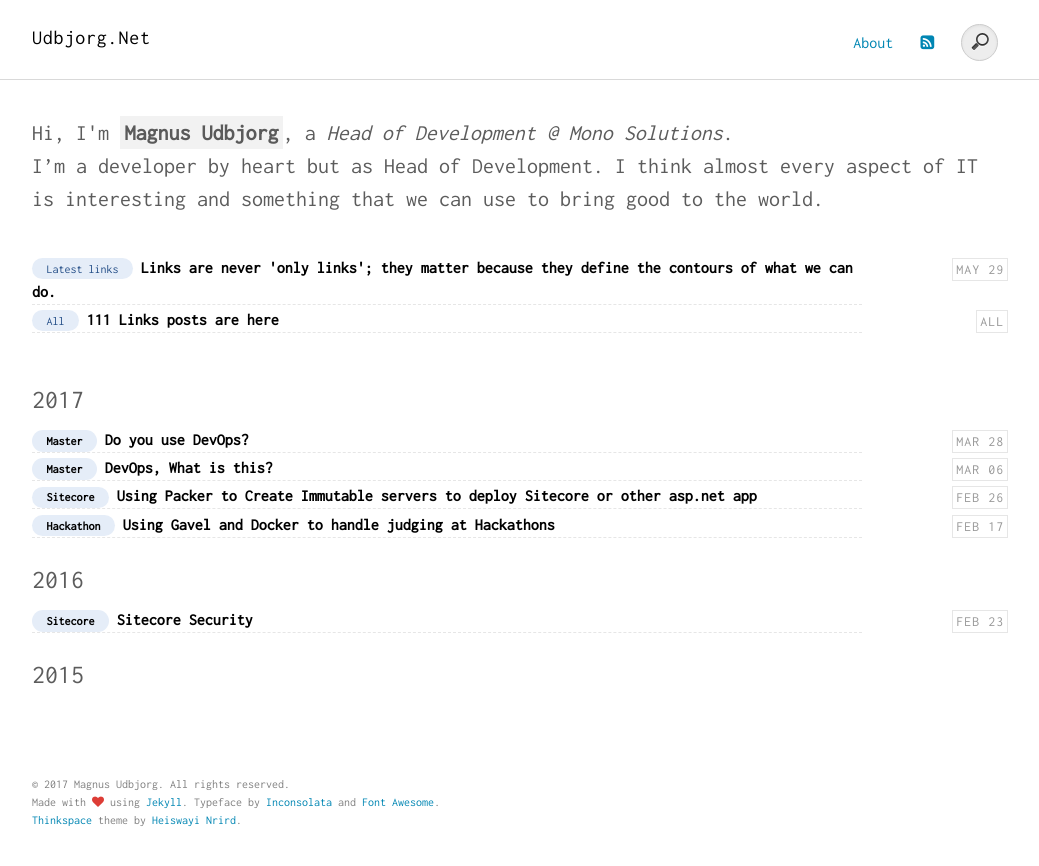
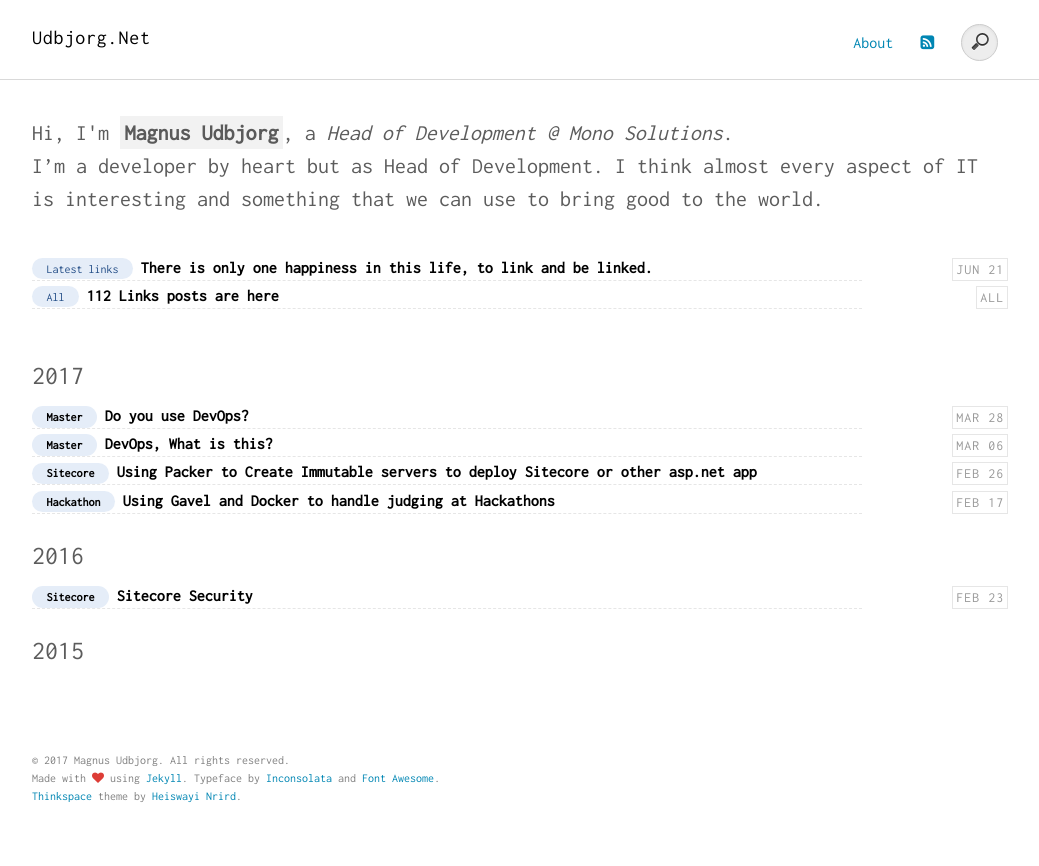
Before and after one commit to magudb/magudb.github.io, a Jekyll site: the page built from index.html, in a window 1280 px wide. Shown: the top 866 px of the page, without its empty margins (120-1159 px from the left). Built offline with Jekyll 4.4.1, drawn with Linux system fonts in a browser that asks for light colours; some of the changed lines change nothing that is shown.

Commit message:
New post: There is only one happiness in this life, to link and be linked

```diff
--- a/_drafts/2010-01-01-empty.md
+++ b/_posts/2017-06-21-There is only one happiness in this life to link and be linked.md
@@ -1,6 +1,6 @@
 ---
 layout: post
-title: ""
+title: "There is only one happiness in this life, to link and be linked."
 description: ""
 comments: true
 category: "Links"
@@ -24,7 +24,9 @@ keywords: "Links, extravaganza, Tech, IT, Microservices, NodeJs, C#, Javascript,
 * [Made me Laugh, Cry or just news](#news)53930347978
 
 # My favorites<a name="favorites"></a> #
+* [Keep Interviewing And Nobody Explodes – Wework Engineering](https://engineering.wework.com/keep-interviewing-and-nobody-explodes-450fd95631b2){:target="_blank"}
 * [You Are Not Google – Bradfield](https://blog.bradfieldcs.com/you-are-not-google-84912cf44afb){:target="_blank"}
+* [Brittleness, Resilience, Blame And Train, Reactions Fo Filure - Snafucatchers](https://www.snafucatchers.com/single-post/2017/06/04/BorkedTheDatabaseCase){:target="_blank"}
 * [Bill Gates, Warren Buffett, And Oprah Winfrey All Use The 5-hour Rule - Inc.com](https://www.inc.com/empact/bill-gates-warren-buffett-and-oprah-all-use-the-5-hour-rule.html){:target="_blank"}
 * [Devopsdays Brisbane 2014 - Sidney Decker - System Failure, Human Error: Who’s To Blame? On Vimeo](https://vimeo.com/102167635){:target="_blank"}
 * [Pair Programming Benefits: The Business Rationale](https://stackify.com/pair-programming-benefits/){:target="_blank"}
@@ -33,6 +35,7 @@ keywords: "Links, extravaganza, Tech, IT, Microservices, NodeJs, C#, Javascript,
 * [Kickstarter Engineering Ladder](https://gist.github.com/jamtur01/aef437a79fee5a9cefdc){:target="_blank"}
 * [Http/2 Push Is Tougher Than I Thought - Jakearchibald.com](https://jakearchibald.com/2017/h2-push-tougher-than-i-thought/){:target="_blank"}
 * [New: Know Your Company + Slack – Signal V. Noise](https://m.signalvnoise.com/new-know-your-company-slack-b504551c5248){:target="_blank"}
+* [Using A C-library In Javascript - Teamemo - Blog](https://blog.teamemo.com/behind-teamemo-using-a-c-library-from-javascript/){:target="_blank"}
 
 ## Ideas, Thoughts, comments <a name="ideas"></a> ##
 * [Onboarding New Site Reliability Engineers - Circleci](https://circleci.com/blog/onboarding-new-site-reliability-engineers/){:target="_blank"}
@@ -40,6 +43,8 @@ keywords: "Links, extravaganza, Tech, IT, Microservices, NodeJs, C#, Javascript,
 * [6 Weeks: Why It's The Goldilocks Of Product Timeframes - Inside Intercom](https://blog.intercom.com/6-week-cycle-for-product-teams/){:target="_blank"}
 * [The Never-ending Design Thinking Reading List](http://www.thedesigngym.com/the-never-ending-design-thinking-reading-list/){:target="_blank"}
 * [A/b Testing And Beyond: Improving The Netflix Streaming Experience With Experimentation And Data…](https://medium.com/netflix-techblog/a-b-testing-and-beyond-improving-the-netflix-streaming-experience-with-experimentation-and-data-5b0ae9295bdf){:target="_blank"}
+* [On-calliday: A Guide To Unsucking Your On-call Experience - Gitlab](https://about.gitlab.com/2017/06/14/on-calliday-unsucking-your-on-call-experience/){:target="_blank"}
+* [The Most Important Metric You’ll Ever Need - Barry O'reilly](https://barryoreilly.com/2016/08/29/the-most-important-metric-youll-ever-need/){:target="_blank"}
 
 ## Agile, Organizations and process<a name="agile"></a> ##
 * [Value Stream Mapping - Wall-skills.com](http://wall-skills.com/2014/value-stream-mapping/){:target="_blank"}
@@ -50,6 +55,7 @@ keywords: "Links, extravaganza, Tech, IT, Microservices, NodeJs, C#, Javascript,
 * [What The Best Leaders Do – Signal V. Noise](https://m.signalvnoise.com/what-the-best-leaders-do-2848c214a7ff){:target="_blank"}
 
 ## Architecture & Software development practices <a name="development"></a> ##
+* [Justserverless/awesome-serverless: Curated List Of Resources Related To Serverless Architectures And The Serverless Framework](https://github.com/JustServerless/awesome-serverless){:target="_blank"}
 * [Calçado's Microservices Prerequisites](http://philcalcado.com/2017/06/11/calcados_microservices_prerequisites.html){:target="_blank"}
 * [What’s Your Decomposition Strategy? – Built To Adapt](https://builttoadapt.io/whats-your-decomposition-strategy-e19b8e72ac8f){:target="_blank"}
 * [Characteristics Of Good Apis - Daedtech](http://www.daedtech.com/characteristics-good-apis/){:target="_blank"}
@@ -67,6 +73,9 @@ keywords: "Links, extravaganza, Tech, IT, Microservices, NodeJs, C#, Javascript,
 * [Using Polly With F# Async Workflows](http://blog.ploeh.dk/2017/05/30/using-polly-with-f-async-workflows/){:target="_blank"}
 * [The Polly Project](http://www.thepollyproject.org/){:target="_blank"}
 * [N-api: Next Generation Node.js Apis For Native Modules](https://medium.com/@nodejs/n-api-next-generation-node-js-apis-for-native-modules-169af5235b06){:target="_blank"}
+* [Dirt Cheap Recurring Payments With Stripe And Aws Lambda](http://normal-extensions.com/2017/05/05/simple-recurring/){:target="_blank"}
+* [How To Get The Most Out Of The Javascript Console – Freecodecamp](https://medium.freecodecamp.com/how-to-get-the-most-out-of-the-javascript-console-b57ca9db3e6d){:target="_blank"}
+* [Javascript — What’s The Difference Between Null & Undefined?](https://codeburst.io/javascript-whats-the-difference-between-null-undefined-37793b5bfce6){:target="_blank"}
 
 ## Frontend matters <a name="web"></a> ##
 * [Jamstack Vs Isomorphic Server Side Rendering - Netlify](https://www.netlify.com/blog/2017/06/06/jamstack-vs-isomorphic-server-side-rendering/){:target="_blank"}
@@ -82,11 +91,13 @@ keywords: "Links, extravaganza, Tech, IT, Microservices, NodeJs, C#, Javascript,
 * [Deploying A Future Proof Traffic Router Based On Openresty](https://blog.scalingo.com/2017/03/24/future-proof-traffic-router-openresty.html){:target="_blank"}
 * [Pch/welder: 🔥Set Up Your Linux Server With Plain Shell Scripts](https://github.com/pch/welder){:target="_blank"}
 * [Where’s The Ops In Devops? Part 1 - Redgate Software](http://www.red-gate.com/blog/database-lifecycle-management/wheres-the-ops-in-devops-part-1){:target="_blank"}
+* [Baking Delicious Cloud Instances – Kintoandar](https://blog.kintoandar.com/2017/06/Baking-delicious-cloud-instances.html){:target="_blank"}
+* [Slow Is Smooth. Smooth Is Fast](https://stevenmurawski.com/powershell/2017/06/slow-is-fast/){:target="_blank"}
 
 ## Cloud <a name="cloud"></a>##
 * [How We Built Rate Limiting Capable Of Scaling To Millions Of Domains](https://blog.cloudflare.com/counting-things-a-lot-of-different-things/){:target="_blank"}
 * [How I Built A Kubernetes Cluster So My Coworkers Could Deploy Apps Faster](https://medium.freecodecamp.com/how-i-built-a-kubernetes-cluster-so-my-coworkers-could-deploy-apps-faster-ad5567bf6fa8){:target="_blank"}
-
+* [State Drift Detection Using Terraform – Build Acl – Medium](https://medium.com/build-acl/state-drift-detection-using-terraform-d0383628d2ea){:target="_blank"}
 ## Security<a name="security"></a> ##
 * [Securelogin — Forget About Passwords – Egor Homakov – Medium](https://medium.com/@homakov/securelogin-forget-about-passwords-c1bf7b47f698){:target="_blank"}
 * [Two-factor Authentication With Node.js](https://davidwalsh.name/2fa){:target="_blank"}
@@ -94,12 +105,14 @@ keywords: "Links, extravaganza, Tech, IT, Microservices, NodeJs, C#, Javascript,
 
 ## Containers <a name="containers"></a> ##
 * [Getting Started With Linuxkit - Youtube](https://www.youtube.com/watch?v=op0WWfoainc){:target="_blank"}
+* [Why Infrakit & Linuxkit Are Better Together For Building Immutable Infrastructure? – Collabnix](http://collabnix.com/archives/3319){:target="_blank"}
 * [Celebrating Clair V2.0.0, The Container Security Scanner - Coreos](https://coreos.com/blog/celebrating-clair2.0){:target="_blank"}
 * [A Quick Look At Linuxkit Packaging System – Collabnix](http://collabnix.com/archives/3296){:target="_blank"}
 * [Continuous Delivery With Containers - Say Goodbye To Iis Express And Localdb, With Visual Studio 2017, Docker And Windows Containers - Please Release Me](https://pleasereleaseme.net/continuous-delivery-with-containers-say-goodbye-to-iis-express-and-localdb-with-visual-studio-2017-docker-and-windows-containers/){:target="_blank"}
 * [The Complete Guide To A Super Productive Docker Development Environment](https://nrempel.com/guides/docker-development-environment.html){:target="_blank"}
 * [The Moby Inception - Boxboat Technologies](https://boxboat.com/2017/05/12/moby-inception/){:target="_blank"}
 * [Using Docker Compose For Php Development](https://dev.to/kellyjandrews/using-docker-compose-for-php-development){:target="_blank"}
+* [Container Security And Immutability](https://gianarb.it/blog/container-security-immutability){:target="_blank"}
 
 ## Monitoring and Performance <a name="monitoring"></a> ##
 * [Metrics Are Dead? Thoughts After Monitorama - Influxdata](https://www.influxdata.com/metrics-are-dead/?__s=kkvytqzenspq4vvjt4mj){:target="_blank"}
```
